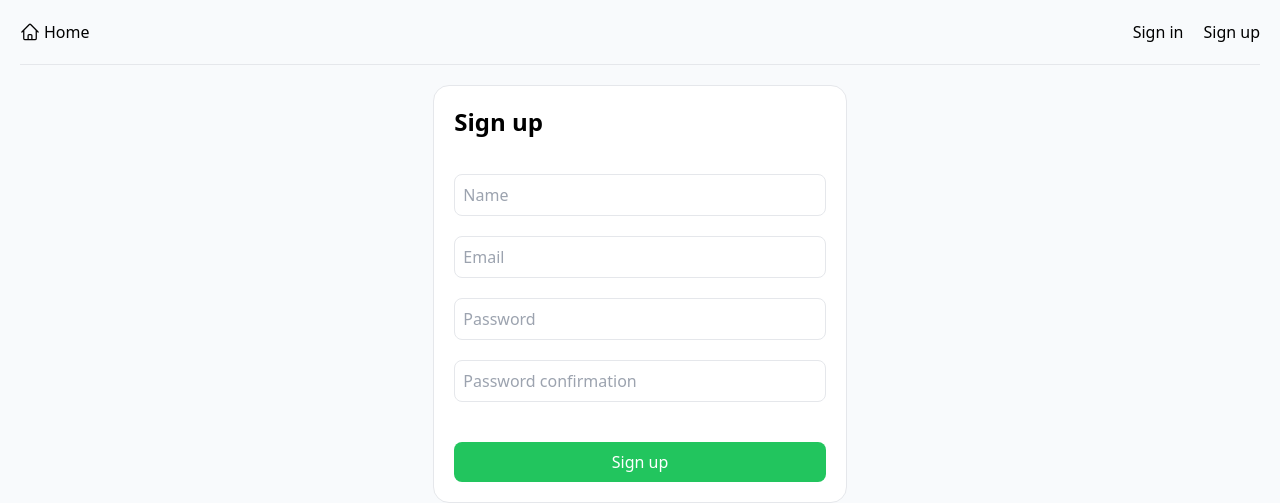
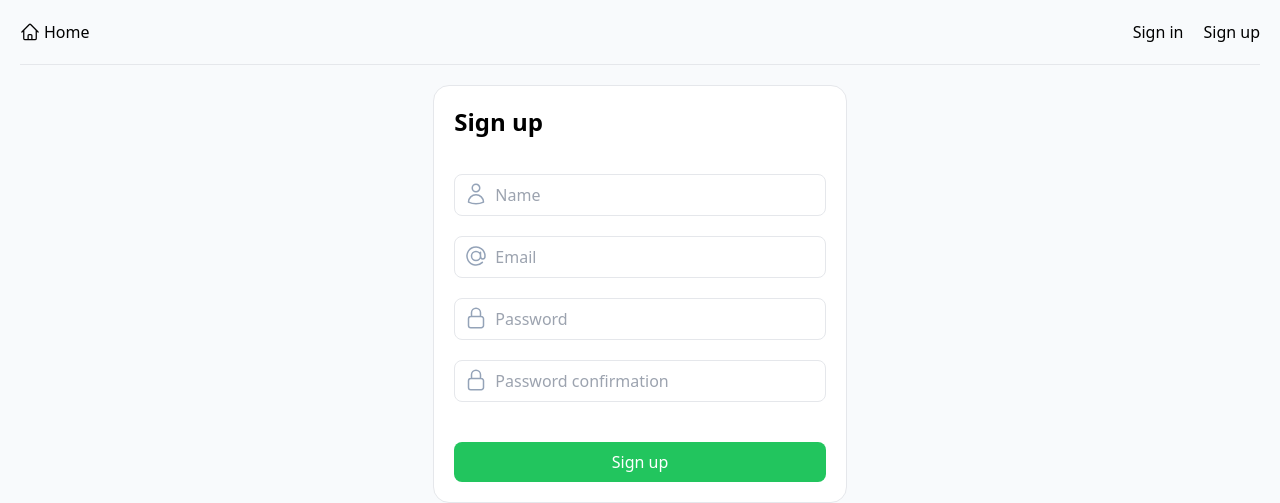
Before and after one commit to biletweb/jwt-vue-frontend, a Vue app: page /auth/signup in a window 1280 px wide. Shown: the top 503 px of the page. Built offline with nearby package versions, Linux system fonts and the light colour scheme.

Commit message:
Adding icons to form input fields

```diff
--- a/src/views/Auth/Signin.vue
+++ b/src/views/Auth/Signin.vue
@@ -10,6 +10,23 @@
         >
           {{ authStore.error }}
         </div>
+        <div class="flex items-center">
+          <div class="relative w-full">
+            <svg
+              xmlns="http://www.w3.org/2000/svg"
+              fill="none"
+              viewBox="0 0 24 24"
+              stroke-width="1.5"
+              stroke="currentColor"
+              class="absolute left-2.5 top-2 h-6 w-6 text-slate-400"
+            >
+              <path
+                stroke-linecap="round"
+                stroke-linejoin="round"
+                d="M16.5 12a4.5 4.5 0 1 1-9 0 4.5 4.5 0 0 1 9 0Zm0 0c0 1.657 1.007 3 2.25 3S21 13.657 21 12a9 9 0 1 0-2.636 6.364M16.5 12V8.25"
+              />
+            </svg>
+
             <input
               v-model="email"
               :class="{
@@ -21,9 +38,28 @@
                 ].includes(authStore.error)
               }"
               type="text"
-          class="border-1 rounded-lg border p-2 focus:outline-none"
+              class="border-1 w-full rounded-lg border p-2 pl-10 text-slate-400 focus:outline-none"
               placeholder="Email"
             />
+          </div>
+        </div>
+        <div class="flex items-center">
+          <div class="relative w-full">
+            <svg
+              xmlns="http://www.w3.org/2000/svg"
+              fill="none"
+              viewBox="0 0 24 24"
+              stroke-width="1.5"
+              stroke="currentColor"
+              class="absolute left-2.5 top-2 h-6 w-6 text-slate-400"
+            >
+              <path
+                stroke-linecap="round"
+                stroke-linejoin="round"
+                d="M16.5 10.5V6.75a4.5 4.5 0 1 0-9 0v3.75m-.75 11.25h10.5a2.25 2.25 0 0 0 2.25-2.25v-6.75a2.25 2.25 0 0 0-2.25-2.25H6.75a2.25 2.25 0 0 0-2.25 2.25v6.75a2.25 2.25 0 0 0 2.25 2.25Z"
+              />
+            </svg>
+
             <input
               v-model="password"
               :class="{
@@ -34,9 +70,11 @@
                 ].includes(authStore.error)
               }"
               type="password"
-          class="border-1 rounded-lg border p-2 focus:outline-none"
+              class="border-1 w-full rounded-lg border p-2 pl-10 text-slate-400 focus:outline-none"
               placeholder="Password"
             />
+          </div>
+        </div>
         <div v-if="authStore.loader" class="mt-5 flex justify-center">
           <AppLoader />
         </div>
--- a/src/views/Auth/Signup.vue
+++ b/src/views/Auth/Signup.vue
@@ -10,6 +10,23 @@
         >
           {{ authStore.error }}
         </div>
+        <div class="flex items-center">
+          <div class="relative w-full">
+            <svg
+              xmlns="http://www.w3.org/2000/svg"
+              fill="none"
+              viewBox="0 0 24 24"
+              stroke-width="1.5"
+              stroke="currentColor"
+              class="absolute left-2.5 top-2 h-6 w-6 text-slate-400"
+            >
+              <path
+                stroke-linecap="round"
+                stroke-linejoin="round"
+                d="M15.75 6a3.75 3.75 0 1 1-7.5 0 3.75 3.75 0 0 1 7.5 0ZM4.501 20.118a7.5 7.5 0 0 1 14.998 0A17.933 17.933 0 0 1 12 21.75c-2.676 0-5.216-.584-7.499-1.632Z"
+              />
+            </svg>
+
             <input
               v-model="name"
               :class="{
@@ -19,9 +36,28 @@
                 ].includes(authStore.error)
               }"
               type="text"
-          class="border-1 rounded-lg border p-2 focus:outline-none"
+              class="border-1 w-full rounded-lg border p-2 pl-10 text-slate-400 focus:outline-none"
               placeholder="Name"
             />
+          </div>
+        </div>
+        <div class="flex items-center">
+          <div class="relative w-full">
+            <svg
+              xmlns="http://www.w3.org/2000/svg"
+              fill="none"
+              viewBox="0 0 24 24"
+              stroke-width="1.5"
+              stroke="currentColor"
+              class="absolute left-2.5 top-2 h-6 w-6 text-slate-400"
+            >
+              <path
+                stroke-linecap="round"
+                stroke-linejoin="round"
+                d="M16.5 12a4.5 4.5 0 1 1-9 0 4.5 4.5 0 0 1 9 0Zm0 0c0 1.657 1.007 3 2.25 3S21 13.657 21 12a9 9 0 1 0-2.636 6.364M16.5 12V8.25"
+              />
+            </svg>
+
             <input
               v-model="email"
               :class="{
@@ -32,9 +68,28 @@
                 ].includes(authStore.error)
               }"
               type="text"
-          class="border-1 rounded-lg border p-2 focus:outline-none"
+              class="border-1 w-full rounded-lg border p-2 pl-10 text-slate-400 focus:outline-none"
               placeholder="Email"
             />
+          </div>
+        </div>
+        <div class="flex items-center">
+          <div class="relative w-full">
+            <svg
+              xmlns="http://www.w3.org/2000/svg"
+              fill="none"
+              viewBox="0 0 24 24"
+              stroke-width="1.5"
+              stroke="currentColor"
+              class="absolute left-2.5 top-2 h-6 w-6 text-slate-400"
+            >
+              <path
+                stroke-linecap="round"
+                stroke-linejoin="round"
+                d="M16.5 10.5V6.75a4.5 4.5 0 1 0-9 0v3.75m-.75 11.25h10.5a2.25 2.25 0 0 0 2.25-2.25v-6.75a2.25 2.25 0 0 0-2.25-2.25H6.75a2.25 2.25 0 0 0-2.25 2.25v6.75a2.25 2.25 0 0 0 2.25 2.25Z"
+              />
+            </svg>
+
             <input
               v-model="password"
               :class="{
@@ -45,9 +100,28 @@
                 ].includes(authStore.error)
               }"
               type="password"
-          class="border-1 rounded-lg border p-2 focus:outline-none"
+              class="border-1 w-full rounded-lg border p-2 pl-10 text-slate-400 focus:outline-none"
               placeholder="Password"
             />
+          </div>
+        </div>
+        <div class="flex items-center">
+          <div class="relative w-full">
+            <svg
+              xmlns="http://www.w3.org/2000/svg"
+              fill="none"
+              viewBox="0 0 24 24"
+              stroke-width="1.5"
+              stroke="currentColor"
+              class="absolute left-2.5 top-2 h-6 w-6 text-slate-400"
+            >
+              <path
+                stroke-linecap="round"
+                stroke-linejoin="round"
+                d="M16.5 10.5V6.75a4.5 4.5 0 1 0-9 0v3.75m-.75 11.25h10.5a2.25 2.25 0 0 0 2.25-2.25v-6.75a2.25 2.25 0 0 0-2.25-2.25H6.75a2.25 2.25 0 0 0-2.25 2.25v6.75a2.25 2.25 0 0 0 2.25 2.25Z"
+              />
+            </svg>
+
             <input
               v-model="password_confirmation"
               :class="{
@@ -56,9 +130,11 @@
                 ].includes(authStore.error)
               }"
               type="password"
-          class="border-1 rounded-lg border p-2 focus:outline-none"
+              class="border-1 w-full rounded-lg border p-2 pl-10 text-slate-400 focus:outline-none"
               placeholder="Password confirmation"
             />
+          </div>
+        </div>
         <div v-if="authStore.loader" class="mt-5 flex justify-center">
           <AppLoader />
         </div>
--- a/src/views/Users/Edit.vue
+++ b/src/views/Users/Edit.vue
@@ -26,7 +26,7 @@
   </div>
 
   <div class="mt-5 flex justify-center">
-    <div class="w-6/12 rounded-2xl border bg-white p-5">
+    <div class="w-4/12 rounded-2xl border bg-white p-5">
       <div class="flex flex-col gap-5">
         <div
           v-if="error"
@@ -34,6 +34,24 @@
         >
           {{ error }}
         </div>
+
+        <div class="flex items-center">
+          <div class="relative w-full">
+            <svg
+              xmlns="http://www.w3.org/2000/svg"
+              fill="none"
+              viewBox="0 0 24 24"
+              stroke-width="1.5"
+              stroke="currentColor"
+              class="absolute left-2.5 top-2 h-6 w-6 text-slate-400"
+            >
+              <path
+                stroke-linecap="round"
+                stroke-linejoin="round"
+                d="M15.75 6a3.75 3.75 0 1 1-7.5 0 3.75 3.75 0 0 1 7.5 0ZM4.501 20.118a7.5 7.5 0 0 1 14.998 0A17.933 17.933 0 0 1 12 21.75c-2.676 0-5.216-.584-7.499-1.632Z"
+              />
+            </svg>
+
             <input
               type="text"
               v-model="user.name"
@@ -43,9 +61,28 @@
                   'The name field must be between 2 and 100 characters'
                 ].includes(error)
               }"
-          class="border-1 rounded-lg border p-2 focus:outline-none"
+              class="border-1 w-full rounded-lg border p-2 pl-10 text-slate-400 focus:outline-none"
               placeholder="Name"
             />
+          </div>
+        </div>
+        <div class="flex items-center">
+          <div class="relative w-full">
+            <svg
+              xmlns="http://www.w3.org/2000/svg"
+              fill="none"
+              viewBox="0 0 24 24"
+              stroke-width="1.5"
+              stroke="currentColor"
+              class="absolute left-2.5 top-2 h-6 w-6 text-slate-400"
+            >
+              <path
+                stroke-linecap="round"
+                stroke-linejoin="round"
+                d="M16.5 12a4.5 4.5 0 1 1-9 0 4.5 4.5 0 0 1 9 0Zm0 0c0 1.657 1.007 3 2.25 3S21 13.657 21 12a9 9 0 1 0-2.636 6.364M16.5 12V8.25"
+              />
+            </svg>
+
             <input
               type="text"
               v-model="user.email"
@@ -56,9 +93,11 @@
                   'The email field must be a valid email address'
                 ].includes(error)
               }"
-          class="border-1 rounded-lg border p-2 focus:outline-none"
+              class="border-1 w-full rounded-lg border p-2 pl-10 text-slate-400 focus:outline-none"
               placeholder="Email"
             />
+          </div>
+        </div>
         <button
           @click="updateUser"
           class="mt-5 w-full rounded-lg bg-green-500 p-2 text-white hover:bg-green-600"
--- a/src/views/Users/Index.vue
+++ b/src/views/Users/Index.vue
@@ -22,6 +22,7 @@
     </div>
 
     <div class="flex items-center gap-5">
+      <div class="flex items-center">
         <div class="relative">
           <svg
             xmlns="http://www.w3.org/2000/svg"
@@ -44,6 +45,7 @@
             class="rounded-md border border-slate-200 px-4 py-1 pl-9 pr-4 text-sm text-slate-400 outline-none focus:border-slate-400"
             placeholder="Поиск..."
           />
+        </div>
       </div>
       <router-link :to="{ name: 'users.create' }">
         <button
@@ -288,7 +290,7 @@ function getPageRange() {
 
 async function loadData() {
   try {
-    if (searchQuery.value !== 'undefined') {
+    if (searchQuery.value !== undefined) {
       params.search = searchQuery.value
     }
     const response = await api.get('/users/all', {
```
Also changed, not shown: src/views/Users/Create.vue (+82 -5 lines). Lines whose indentation alone changed are shown as unchanged.
